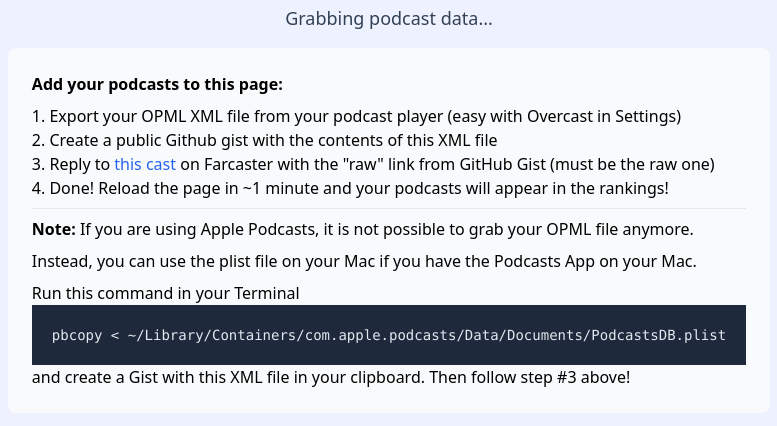
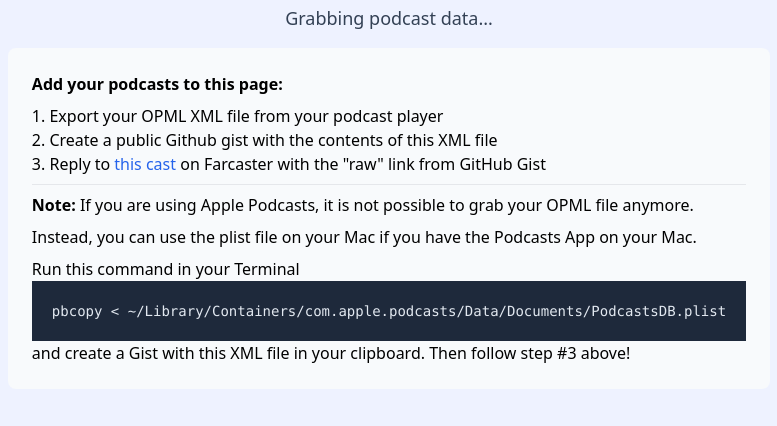
Before and after one commit to whatrocks/podcasts, a plain HTML site: page index.html in a window 1280 px wide. Shown: the part 48-474 px from the top of the page, without its empty margins (251-1028 px from the left). Drawn offline with nearby package versions, Linux system fonts and the light colour scheme; no server answers; a script that the page names is missing.

Commit message:
update instructions

```diff
--- a/index.html
+++ b/index.html
@@ -22,13 +22,12 @@
     <div class="bg-slate-50 rounded-lg p-6 dark:bg-slate-800 dark:highlight-white/5">
       <p><b>Add your podcasts to this page:</b></p>
       <ol class="mt-2">
-        <li>1. Export your OPML XML file from your podcast player (easy with Overcast in Settings)</li>
+        <li>1. Export your OPML XML file from your podcast player</li>
         <li>2. Create a public Github gist with the contents of this XML file</li>
         <li>3. Reply to <a class="text-blue-600 dark:text-blue-500 hover:underline"
             href="https://warpcast.com/whatrocks/0x7bd4ce" target="_blank">this cast</a> on Farcaster with
           the
-          "raw" link from GitHub Gist (must be the raw one)</li>
-        <li>4. Done! Reload the page in ~1 minute and your podcasts will appear in the rankings!</li>
+          "raw" link from GitHub Gist</li>
       </ol>
       <hr class="mt-2">
       <p class="mt-2"><b>Note:</b> If you are using Apple Podcasts, it is not possible to grab your OPML file anymore.
```
